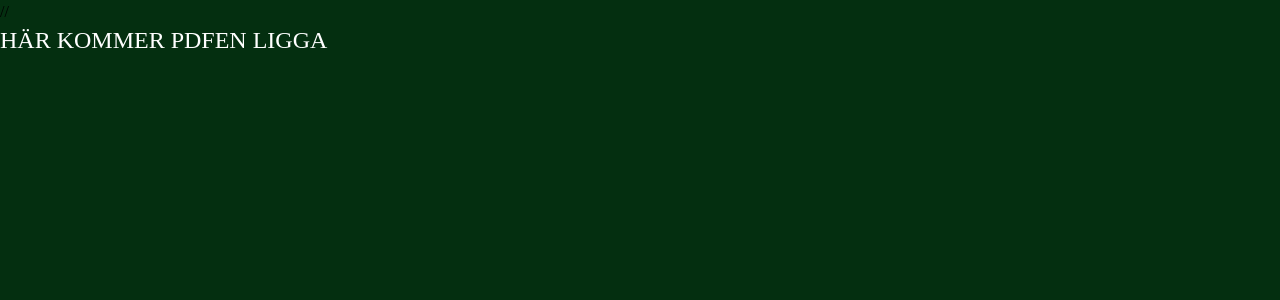
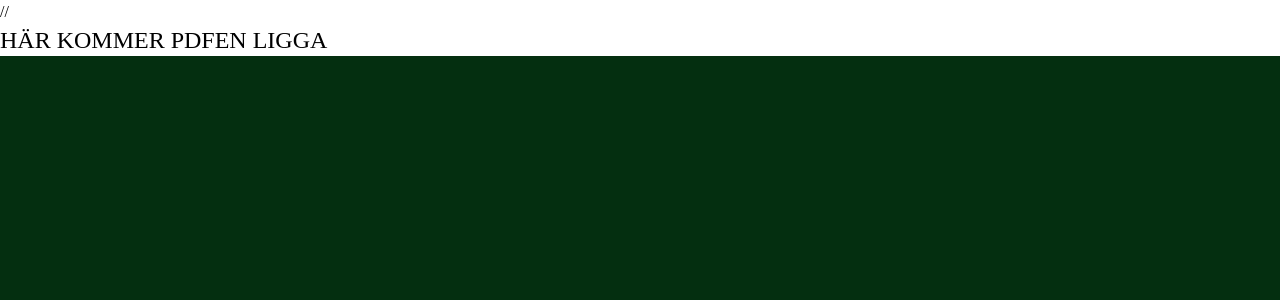
Before and after one commit to bckert/devfolio, a Next.js app in the folder devfolio/: page /codesign-av-lekplats in a window 1280 px wide. Shown: the top 300 px of the page. Built offline with nearby package versions, Linux system fonts and the light colour scheme.

Commit message:
testing routing

```diff
--- a/devfolio/src/pages/codesign-av-lekplats.tsx
+++ b/devfolio/src/pages/codesign-av-lekplats.tsx
@@ -5,12 +5,12 @@ import React from "react";
 
 const PDFViewer = () => {
  return (
- <div>
+ <div className="bg-white">
        {/* <div className="flex-row-3 ml-20 flex flex-wrap justify-center">
           {/* <NavBar></NavBar>  <iframe src=”path_to_pdf_file.pdf” width=”100%” height=”500px” /> */}
  //
 
- <div className="text-2xl text-white"> HÄR KOMMER PDFEN LIGGA </div>
+ <div className="text-2xl text-black"> HÄR KOMMER PDFEN LIGGA </div>
  </div>
  );
 };
--- a/devfolio/src/pages/portfolio.tsx
+++ b/devfolio/src/pages/portfolio.tsx
@@ -34,7 +34,7 @@ const Home: NextPage = () => {
           </span>
         </div>
         <div className="grid grid-cols-2 gap-4  sm:flex sm:flex-row sm:my-16">
-          <div className="col-span-1 w-1/2 h-1/2 bg-white text-black mx-10 lg:mx-8 sm:mx-2"> HEJ </div>
+          <div className="col-span-1 w-1/2 h-1/2 bg-white text-black mx-10 lg:mx-8 sm:mx-2"> Test </div>
           <div className="col-span-1 w-1/2 h-1/2 bg-white text-black mx-10 lg:mx-8 sm:mx-2"> HEJ </div>
         </div>
       </main>
```
